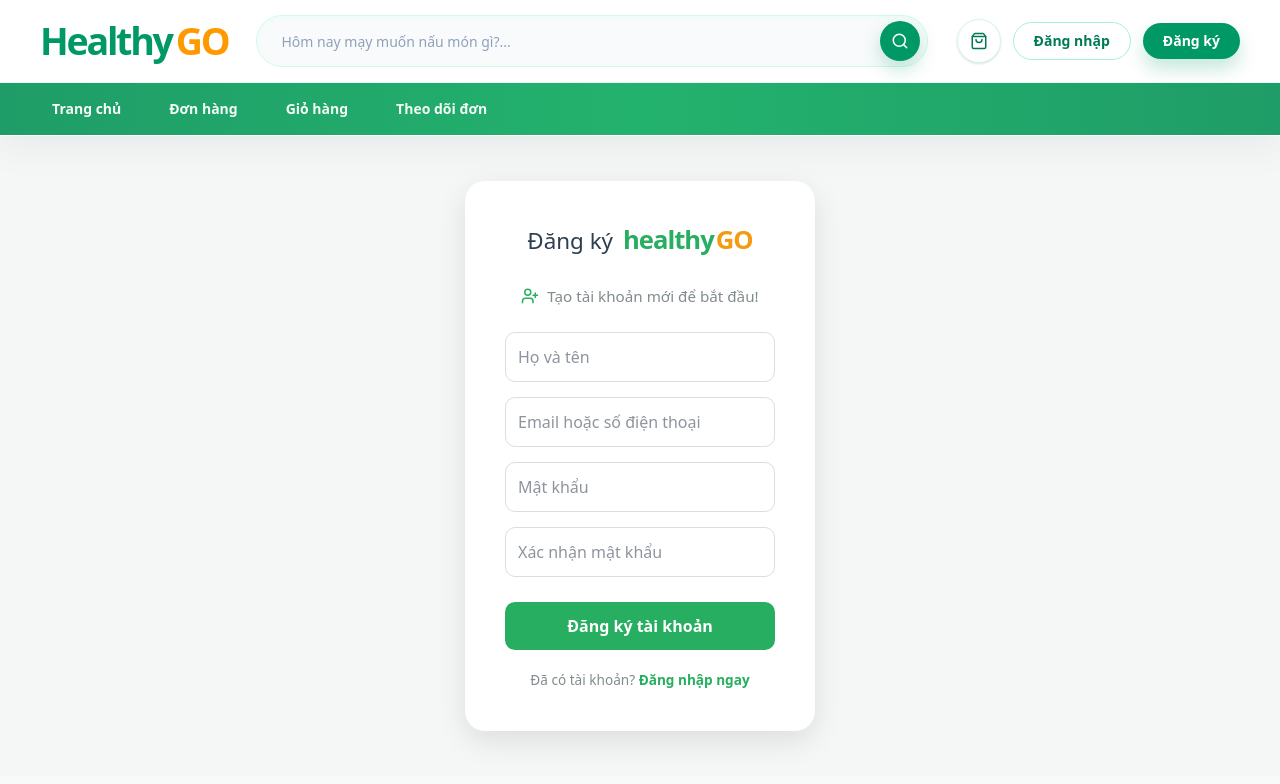
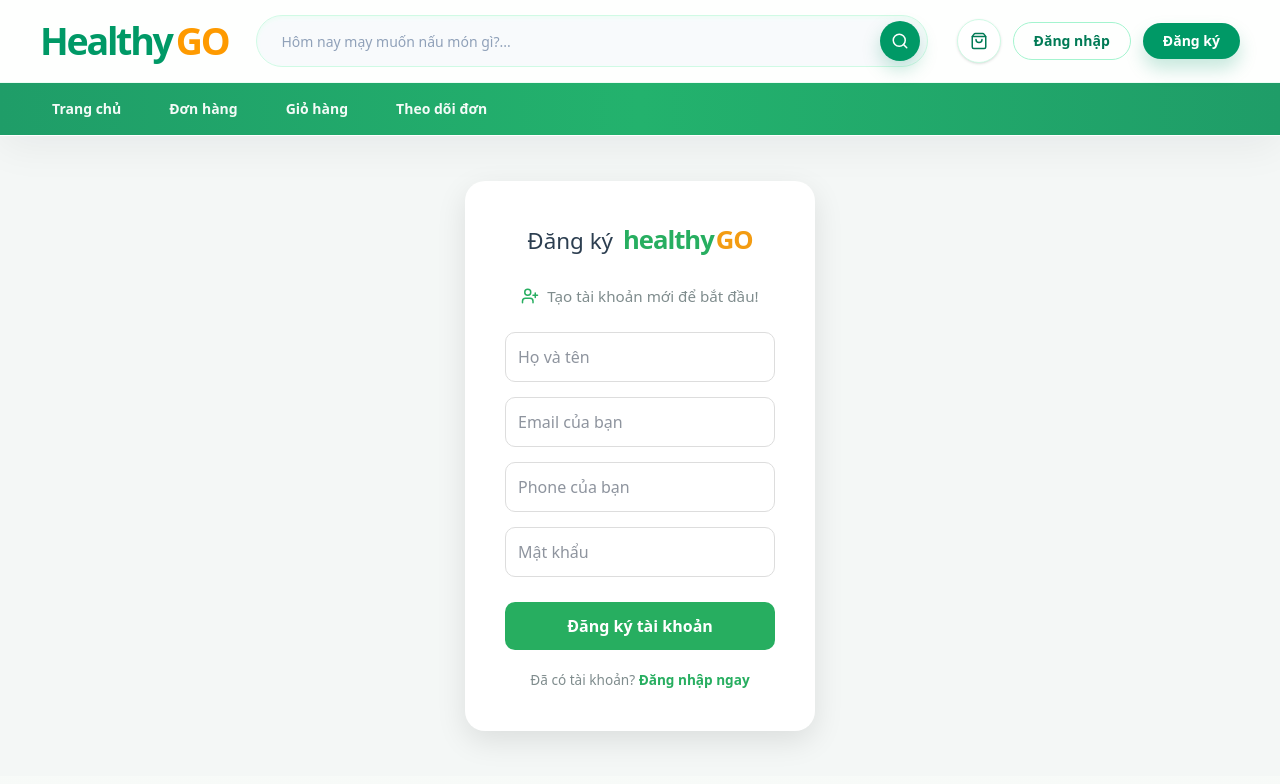
Before and after one commit to LamVyHuynh/TieuLuanTotNghiep, a React (Vite) app in the folder web-nong-san/: page /register in a window 1280 px wide. Shown: the top 784 px of the page. Built offline with nearby package versions, Linux system fonts and the light colour scheme.

Commit message:
Register: Làm form frontend đăng ký tài khoản, dùng hàm để lấy giá trị đăng nhập bỏ trong useState, rồi thêm cái dữ liệu useState đó vào  đường link local regisste

```diff
--- a/web-nong-san/src/pages/Register.jsx
+++ b/web-nong-san/src/pages/Register.jsx
@@ -1,10 +1,51 @@
 import { Link } from "react-router-dom";
 import { UserPlus } from "lucide-react"; // Icon cho xịn
+import { useState } from "react";
+import axios from "axios";
+function Register() {
+  const [formData, setFormData] = useState({
+    full_name: "",
+    email: "",
+    phone: "",
+    password: "",
+    confirm_password: "",
+  });
 
-function Register() {
+  const [errorMessage, setErrorMessage] = useState("");
+  const [successMessage, setSuccessMessage] = useState("");
+  const handleChange = (e) => {
+    setFormData({ ...formData, [e.target.name]: e.target.value });
+  };
+
+  const handleSubmit = async (e) => {
+    e.preventDefault();
+    try {
+      const response = await axios.post(
+        "http://localhost:5000/auth/register",
+        formData
+      );
+      console.log("Đăng ký thành công:", response.data);
+      // Có thể thêm thông báo thành công hoặc chuyển hướng sau khi đăng ký
+      setSuccessMessage(response.data.message || "Đăng ký thành công");
+      setFormData({
+        full_name: "",
+        email: "",
+        phone: "",
+        password: "",
+        confirm_password: "",
+      });
+    } catch (error) {
+      setErrorMessage(
+        error.response?.data?.message ||
+          error.response?.data?.error ||
+          "Đăng ký thất bại"
+      );
+    }
+  };
+
   return (
     <div style={styles.pageContainer}>
-      <div style={styles.loginCard}>
+      <form style={styles.loginCard} onSubmit={handleSubmit}>
         <div style={styles.brandContainer}>
           <h2 style={styles.title}>Đăng ký</h2>
           <div style={styles.logoText}>
@@ -20,22 +61,35 @@ function Register() {
           />
           Tạo tài khoản mới để bắt đầu!
         </p>
-
-        <input style={styles.input} placeholder="Họ và tên" />
-        <input style={styles.input} placeholder="Email hoặc số điện thoại" />
-        <input style={styles.input} type="password" placeholder="Mật khẩu" />
+        {errorMessage && <p style={{ color: "red" }}>{errorMessage}</p>}
+        {successMessage && <p style={{ color: "green" }}>{successMessage}</p>}
         <input
+          name="full_name"
+          style={styles.input}
+          onChange={handleChange}
+          placeholder="Họ và tên"
+        />
+        <input
+          name="email"
+          style={styles.input}
+          placeholder="Email của bạn"
+          onChange={handleChange}
+        />
+        <input
+          name="phone"
+          style={styles.input}
+          placeholder="Phone của bạn"
+          onChange={handleChange}
+        />
+        <input
+          name="password"
           style={styles.input}
           type="password"
-          placeholder="Xác nhận mật khẩu"
+          placeholder="Mật khẩu"
+          onChange={handleChange}
         />
 
-        <button
-          style={styles.loginBtn}
-          onClick={() =>
-            alert("Đăng ký thành công! Chào mừng mạy đến với healthyGO")
-          }
-        >
+        <button style={styles.loginBtn} type="submit">
           Đăng ký tài khoản
         </button>
 
@@ -45,7 +99,7 @@ function Register() {
             Đăng nhập ngay
           </Link>
         </div>
-      </div>
+      </form>
     </div>
   );
 }
```
Also changed, not shown: 2 other files (tests, documents, lock files or other folders).
